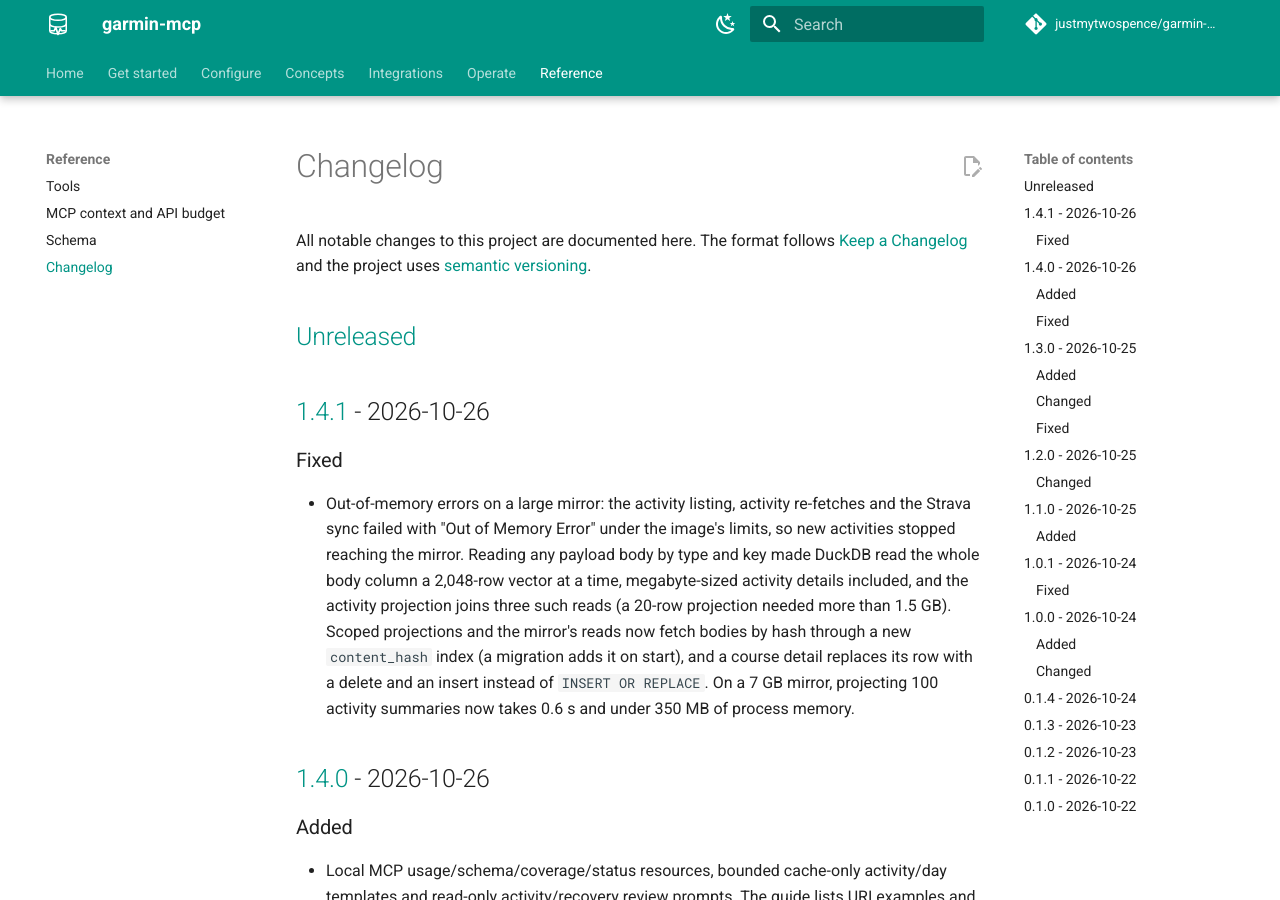
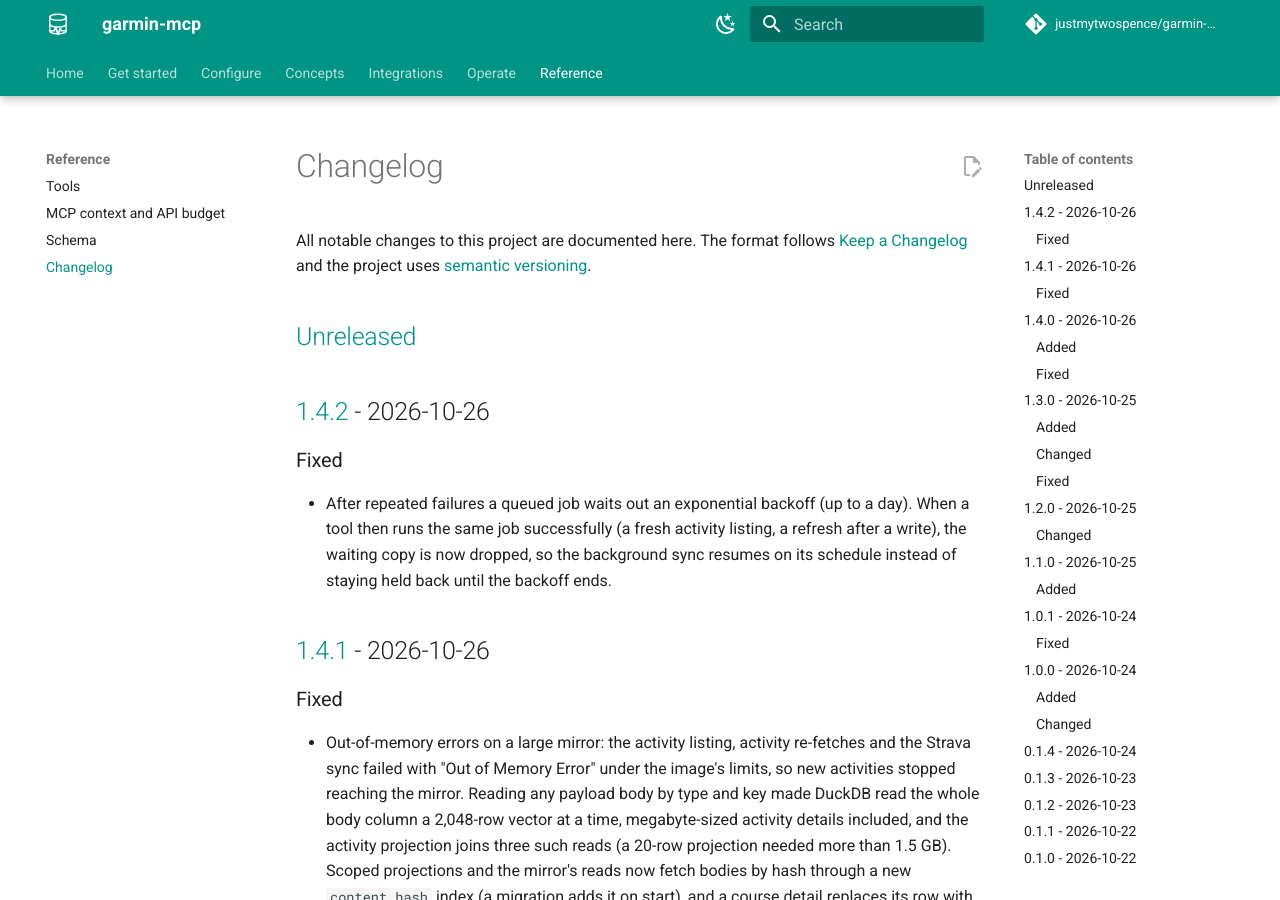
Before and after one commit to justmytwospence/garmin-mcp, an MkDocs documentation site: the page built from docs/changelog.md, in a window 1280 px wide and 900 px high. Built offline with MkDocs 1.6.1 and Material for MkDocs 9.7.7, drawn with Linux system fonts in a browser that asks for light colours; comment, search, counter and statistics services are not loaded.

```diff
--- a/CHANGELOG.md
+++ b/CHANGELOG.md
@@ -3,6 +3,12 @@
 All notable changes to this project are documented here. The format follows [Keep a Changelog](https://keepachangelog.com/en/1.1.0/) and the project uses [semantic versioning](https://semver.org/).
 
 ## [Unreleased]
+
+## [1.4.2] - 2026-10-26
+
+### Fixed
+
+- After repeated failures a queued job waits out an exponential backoff (up to a day). When a tool then runs the same job successfully (a fresh activity listing, a refresh after a write), the waiting copy is now dropped, so the background sync resumes on its schedule instead of staying held back until the backoff ends.
 
 ## [1.4.1] - 2026-10-26
 
@@ -107,7 +113,8 @@ The first release meant for other people: a self-hosted compose stack with docum
 
 Initial release: the DuckDB mirror (raw store, projections into typed tables, FIT decoding), the paced sync engine with its planner and archive reloads, cache-first tools under the upstream names plus `garmin_query`, `garmin_schema` and `garmin_sync_status`, the snapshot publisher with HTTP byte-range serving, the auth CLI, the account-export import, the Docker image and the CI and release workflows.
 
-[Unreleased]: https://github.com/justmytwospence/garmin-mcp/compare/v1.4.1...HEAD
+[Unreleased]: https://github.com/justmytwospence/garmin-mcp/compare/v1.4.2...HEAD
+[1.4.2]: https://github.com/justmytwospence/garmin-mcp/compare/v1.4.1...v1.4.2
 [1.4.1]: https://github.com/justmytwospence/garmin-mcp/compare/v1.4.0...v1.4.1
 [1.4.0]: https://github.com/justmytwospence/garmin-mcp/compare/v1.3.0...v1.4.0
 [1.3.0]: https://github.com/justmytwospence/garmin-mcp/compare/v1.2.0...v1.3.0
--- a/pyproject.toml
+++ b/pyproject.toml
@@ -1,6 +1,6 @@
 [project]
 name = "garmin-mirror-mcp"
-version = "1.4.1"
+version = "1.4.2"
 description = "Garmin Connect MCP server backed by a complete local DuckDB mirror"
 readme = "README.md"
 license = "MIT"
```
Also changed, not shown: README.md (+1 -1 lines), docs/quickstart.md (+1 -1 lines), 1 other file.
